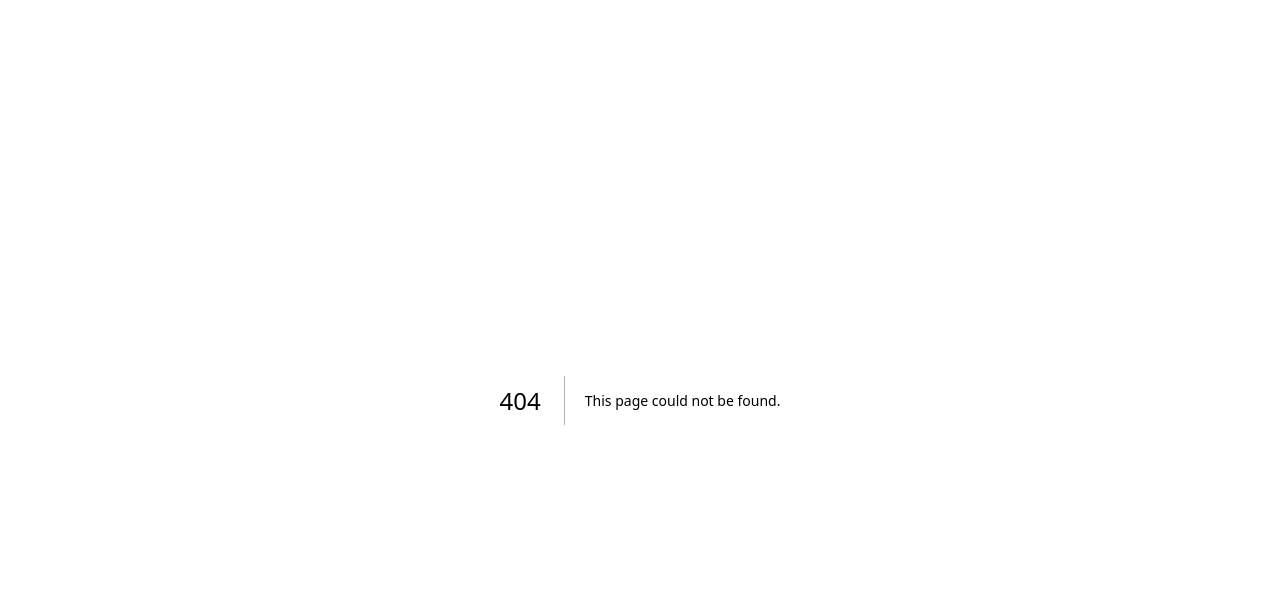
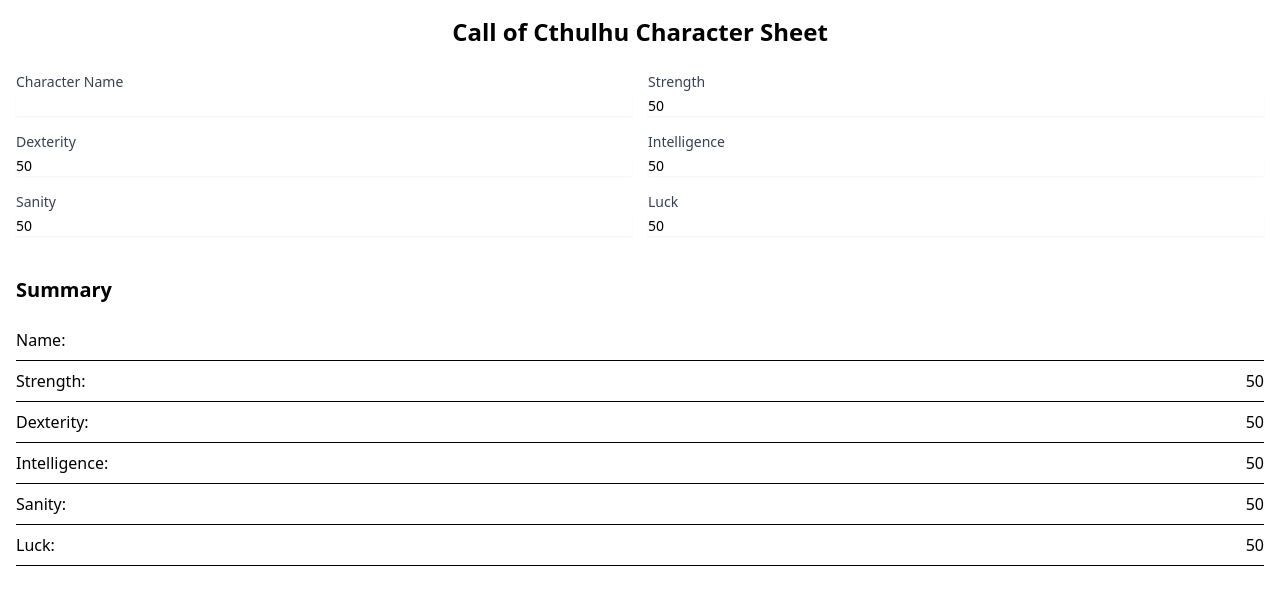
Before and after one commit to jvmls/placeHolder, a Next.js app in the folder nameless/: page /sheets in a window 1280 px wide. Before the commit this address had no page. Shown: the top 590 px of the page. Built offline with nearby package versions, Linux system fonts and the light colour scheme.

Commit message:
stuffffffffffffff

```diff
--- a/nameless/package.json
+++ b/nameless/package.json
@@ -10,6 +10,7 @@
   },
   "dependencies": {
     "@hookform/resolvers": "^3.9.1",
+    "@radix-ui/react-avatar": "^1.1.2",
     "@radix-ui/react-dialog": "^1.1.4",
     "@radix-ui/react-dropdown-menu": "^2.1.4",
     "@radix-ui/react-label": "^2.1.1",
--- a/nameless/src/app/game_screen/gamePanel.tsx
+++ b/nameless/src/app/game_screen/gamePanel.tsx
@@ -5,14 +5,12 @@
   ResizablePanelGroup,
 } from "@/components/ui/resizable";
 
-import Draggable from "react-draggable";
+import useDragger from "@/hooks/useDragger";
 
 export default function GamePanel() {
   return (
-    <ResizablePanelGroup
-      direction="vertical"
-      className="h-full w-full overflow-hidden"
-    >
+    <div className="h-full w-full ">
+      <ResizablePanelGroup direction="vertical">
         {/* Top Section */}
         <ResizablePanel defaultSize={50} className="h-full">
           <ResizablePanelGroup
@@ -21,10 +19,8 @@
           >
             {/* Enemies Panel */}
             <ResizablePanel defaultSize={50} minSize={20} className="h-full">
-            <div className="flex h-full items-center justify-center p-6 border">
-              <span id="wigga" className="font-semibold">
-                Enemies
-              </span>
+              <div className="flex h-full items-center relative overflow-hidden border">
+                <span className="font-semibold">Enemies</span>
               </div>
             </ResizablePanel>
 
@@ -55,5 +51,6 @@
           </div>
         </ResizablePanel>
       </ResizablePanelGroup>
+    </div>
   );
 }
--- a/nameless/src/app/game_screen/gameSidebar.tsx
+++ b/nameless/src/app/game_screen/gameSidebar.tsx
@@ -1,6 +1,7 @@
 "use client";
 
 import { Home, Search, Settings } from "lucide-react";
+import { Avatar, AvatarFallback, AvatarImage } from "@/components/ui/avatar";
 
 import {
   Sidebar,
@@ -13,6 +14,7 @@
   SidebarMenuButton,
   SidebarMenuItem,
   SidebarFooter,
+  SidebarTrigger,
 } from "@/components/ui/sidebar";
 
 import {
@@ -21,7 +23,7 @@
   DropdownMenuTrigger,
   DropdownMenuItem,
 } from "@/components/ui/dropdown-menu";
-import useRouter from "next/router";
+import { useRouter } from "next/navigation";
 import { Button } from "@/components/ui/button";
 import { Separator } from "@/components/ui/separator";
 
@@ -48,8 +50,9 @@
 
 export default function GameSidebar() {
   const router = useRouter();
+
   return (
-    <Sidebar>
+    <Sidebar collapsible="icon">
       <SidebarContent className="bg-black text-white">
         <SidebarGroup>
           <SidebarGroupLabel className="text-white">
@@ -57,6 +60,8 @@
           </SidebarGroupLabel>
           <SidebarGroupContent>
             <SidebarMenu>
+              <SidebarTrigger className=" shadow-sm hover:bg-white" />
+
               {items.map((item) => (
                 <SidebarMenuItem key={item.title}>
                   <SidebarMenuButton asChild>
@@ -76,7 +81,13 @@
           <SidebarMenuItem>
             <DropdownMenu>
               <DropdownMenuTrigger asChild>
-                <SidebarMenuButton>Player</SidebarMenuButton>
+                <SidebarMenuButton className="flex h-12">
+                  <Avatar>
+                    <AvatarImage src="https://cdn.discordapp.com/attachments/687389331920519203/1326749882702102629/token_1.png?ex=67808f9d&is=677f3e1d&hm=ec4635b8d4626362099b2d6a17478121054757243506bb95b5f452f9971c7a26&" />
+                    <AvatarFallback>HH</AvatarFallback>
+                  </Avatar>
+                  Chigga Orc
+                </SidebarMenuButton>
               </DropdownMenuTrigger>
               <DropdownMenuContent
                 side="bottom"
--- a/nameless/src/app/game_screen/page.tsx
+++ b/nameless/src/app/game_screen/page.tsx
@@ -7,11 +7,10 @@
 
 export default function GameScreen() {
   return (
-    <SidebarProvider>
+    <SidebarProvider className=" ">
       <GameSidebar />
 
       <div className="flex h-screen w-screen">
-        <SidebarTrigger className="bg-white p-2 border rounded shadow-md m-2 absolute" />
         <GamePanel />
       </div>
     </SidebarProvider>
--- /dev/null
+++ b/nameless/src/app/sheets/page.tsx
@@ -0,0 +1,91 @@
+"use client";
+import React, { useState } from "react";
+
+const CallOfCthulhuSheet: React.FC = () => {
+  // State to manage character attributes
+  const [attributes, setAttributes] = useState({
+    name: "",
+    strength: 50,
+    dexterity: 50,
+    intelligence: 50,
+    sanity: 50,
+    luck: 50,
+  });
+
+  // Handle input changes
+  const handleChange = (e: React.ChangeEvent<HTMLInputElement>) => {
+    const { name, value } = e.target;
+    setAttributes((prev) => ({
+      ...prev,
+      [name]: name === "name" ? value : parseInt(value, 10),
+    }));
+  };
+
+  return (
+    <div className="container mx-auto p-4">
+      <h1 className="text-2xl font-bold text-center mb-6">
+        Call of Cthulhu Character Sheet
+      </h1>
+      <form className="grid grid-cols-1 md:grid-cols-2 gap-4">
+        {/* Character Name */}
+        <div>
+          <label
+            htmlFor="name"
+            className="block text-sm font-medium text-gray-700"
+          >
+            Character Name
+          </label>
+          <input
+            type="text"
+            id="name"
+            name="name"
+            value={attributes.name}
+            onChange={handleChange}
+            className="mt-1 block w-full rounded-md border-gray-300 shadow-sm focus:border-indigo-500 focus:ring-indigo-500 sm:text-sm"
+          />
+        </div>
+
+        {/* Attributes */}
+        {[
+          { label: "Strength", name: "strength" },
+          { label: "Dexterity", name: "dexterity" },
+          { label: "Intelligence", name: "intelligence" },
+          { label: "Sanity", name: "sanity" },
+          { label: "Luck", name: "luck" },
+        ].map((attr) => (
+          <div key={attr.name}>
+            <label
+              htmlFor={attr.name}
+              className="block text-sm font-medium text-gray-700"
+            >
+              {attr.label}
+            </label>
+            <input
+              type="number"
+              id={attr.name}
+              name={attr.name}
+              value={attributes[attr.name as keyof typeof attributes]}
+              onChange={handleChange}
+              className="mt-1 block w-full rounded-md border-gray-300 shadow-sm focus:border-indigo-500 focus:ring-indigo-500 sm:text-sm"
+            />
+          </div>
+        ))}
+
+        {/* Display Attributes */}
+        <div className="md:col-span-2 mt-6">
+          <h2 className="text-xl font-semibold">Summary</h2>
+          <ul className="mt-4">
+            {Object.entries(attributes).map(([key, value]) => (
+              <li key={key} className="flex justify-between border-b py-2">
+                <span className="font-medium capitalize">{key}:</span>
+                <span>{value}</span>
+              </li>
+            ))}
+          </ul>
+        </div>
+      </form>
+    </div>
+  );
+};
+
+export default CallOfCthulhuSheet;
--- a/nameless/src/app/teste/page.tsx
+++ b/nameless/src/app/teste/page.tsx
@@ -1,9 +1,10 @@
-"use client";
+import { Avatar, AvatarFallback, AvatarImage } from "@/components/ui/avatar";
 
-export default function Test() {
+export function AvatarDemo() {
   return (
-    <div className="container">
-      <div className="box"></div>
-    </div>
+    <Avatar>
+      <AvatarImage src="https://github.com/shadcn.png" alt="@shadcn" />
+      <AvatarFallback>CN</AvatarFallback>
+    </Avatar>
   );
 }
--- a/nameless/src/hooks/useDragger.tsx
+++ b/nameless/src/hooks/useDragger.tsx
@@ -1,4 +1,4 @@
-import React, { useEffect, useRef } from "react";
+import { useEffect, useRef } from "react";
 
 function useDragger(id: string): void {
   const isClicked = useRef<boolean>(false);
```
Also changed, not shown: nameless/src/app/teste/teste.css (deleted, +0 -24 lines), 1 other file (tests, documents, lock files or other folders). Lines whose indentation alone changed are shown as unchanged.
